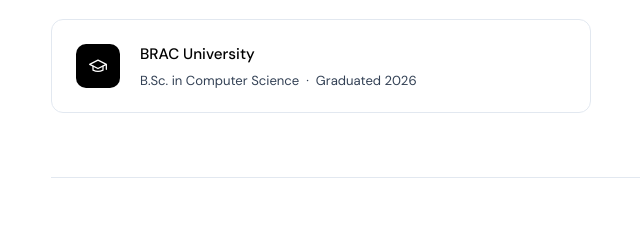
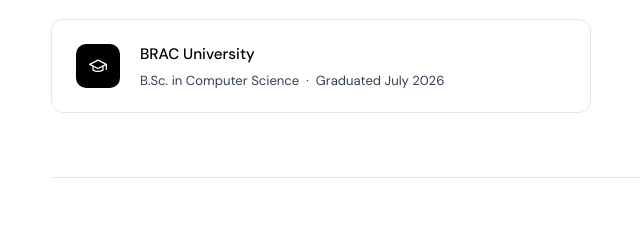
Before and after one commit to arpitatinni/arpitatinni.github.io, a plain HTML site: page index.html in a window 1280 px wide. Shown: the part 2311-2550 px from the top of the page, 207-847 px from the left. Drawn offline with Linux system fonts and the light colour scheme; no server answers.

Commit message:
Update index.html

```diff
--- a/index.html
+++ b/index.html
@@ -547,7 +547,7 @@
           <p class="edu-uni">
             <a href="https://www.bracu.ac.bd/" target="_blank" rel="noopener" style="color:inherit; text-decoration:none;">BRAC University</a>
           </p>
-          <p class="edu-degree">B.Sc. in Computer Science &nbsp;·&nbsp; Graduated 2026</p>
+          <p class="edu-degree">B.Sc. in Computer Science &nbsp;·&nbsp; Graduated July 2026</p>
         </div>
       </div>
     </section>
```
